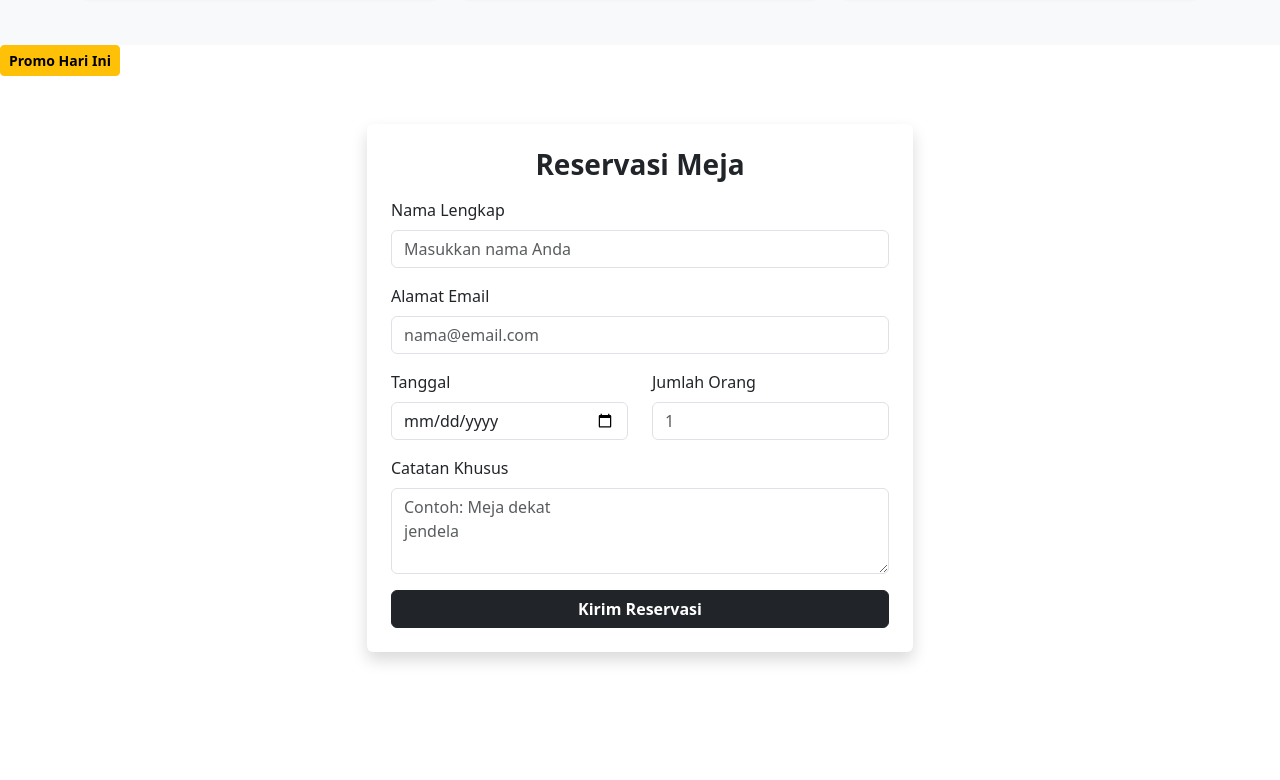
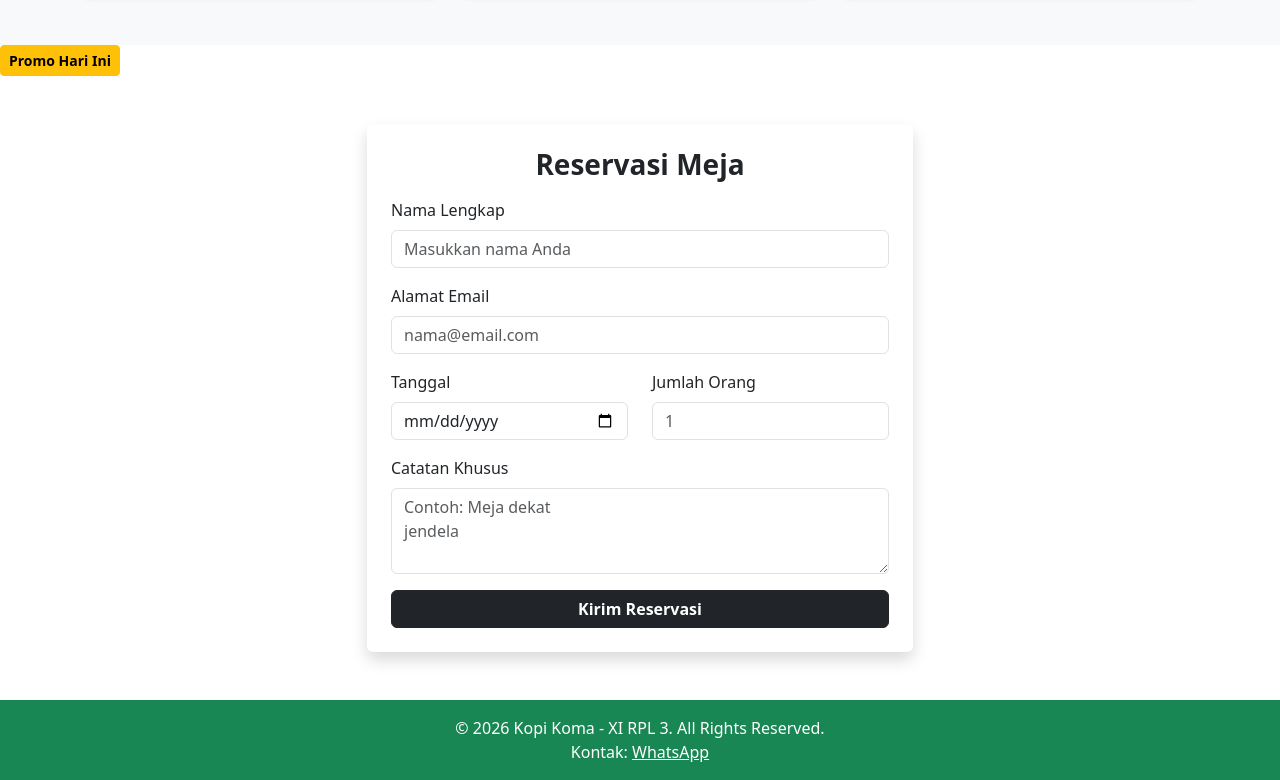
Before and after one commit to khaira778/khaira-annisa-putri-website-cafe, a plain HTML site: page index.html in a window 1280 px wide. Shown: the part 1031-1811 px from the top of the page. Before the commit the page ends 1731 px from the top, so only its background shows below. Drawn offline with nearby package versions, Linux system fonts and the light colour scheme.

Commit message:
footer
Added footer section with contact information and copyright.

```diff
--- a/index.html
+++ b/index.html
@@ -221,6 +221,16 @@ jendela"></textarea>
  </div>
  </div>
  </section>
+
+   <!-- FOOTER -->
+ <section id="kontak">
+ <footer class="bg-success text-white text-center py-3">
+ <p class="mb-0">&copy; 2026 Kopi Koma - XI RPL 3. All Rights Reserved.</p>
+  <p class="mb-0 text-white">
+   Kontak: <a href= "https://wa.me/6285189764570" class="text-white text-decoration-underline">WhatsApp</a>
+   </p>
+ </footer>
+ </section>
  <!-- Bootstrap 5 JavaScript -->
  <script src="https://cdn.jsdelivr.net/npm/bootstrap@5.3.2/dist/js/bootstrap.bundle.min.js"></script>
 </body>
```
